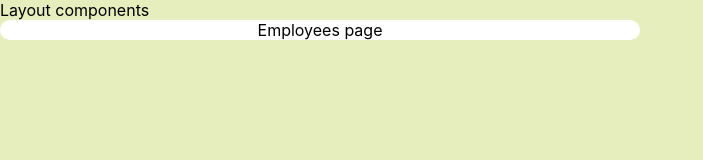
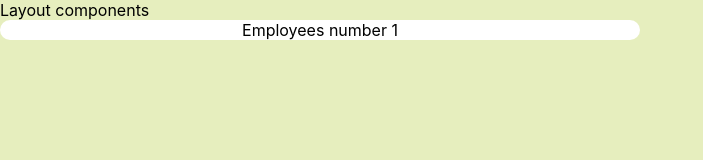
Before and after one commit to corentin-e/edercorentin_14_13102022, a React (Create React App) app: page /employees in a window 1280 px wide. Shown: the top 160 px of the page, without its empty margins (0-703 px from the left). Built offline with nearby package versions, Linux system fonts and the light colour scheme.

Commit message:
[PAIR-PROG] 14-10-22

```diff
--- a/src/App.css
+++ b/src/App.css
@@ -1,5 +1,20 @@
 .App {
   text-align: center;
+}
+
+.child {
+
+  min-height: 200px;
+  min-width: 200px;
+}
+
+.red {
+  background-color: darkred;
+}
+
+
+.dark {
+  background-color: black;
 }
 
 .App-logo {
--- a/src/App.js
+++ b/src/App.js
@@ -2,18 +2,22 @@ import './App.css';
 import { BrowserRouter, Routes, Route } from "react-router-dom";
 import { Home, Employees } from './pages/index';
 import { Layout } from './components'
+import { Provider } from "./hooks/createContext";
 
 function App() {
     return (
         <div>
             <BrowserRouter>
+                <Provider>
                     <Layout>
                         <Routes>
                             <Route path="/" element={<Home />}/>
                             <Route path="employees" element={<Employees />}/>
                         </Routes>
                     </Layout>
+                </Provider>
             </BrowserRouter>
+
         </div>
     );
 }
--- /dev/null
+++ b/src/hooks/createContext.js
@@ -0,0 +1,19 @@
+import React, { createContext, useState } from 'react'
+
+export const Context = createContext()
+
+export const Provider = ({ children }) => {
+  const [data, setData] = useState(1);
+
+  const value = {
+    data,
+    setData,
+  }
+
+
+  return <Context.Provider value={value}>{children}</Context.Provider>
+}
+
+
+export default Context
+// Create Context and export a Provider
--- /dev/null
+++ b/src/hooks/useEmployee.js
@@ -0,0 +1,14 @@
+import { useContext } from 'react'
+
+import employeeContext from './createContext'
+
+const useEmployee = () => {
+  const { data, setData } = useContext(employeeContext)
+
+  return {
+    data,
+    setData,
+  }
+}
+
+export default useEmployee
--- a/src/pages/Employees/Employees.jsx
+++ b/src/pages/Employees/Employees.jsx
@@ -1,9 +1,12 @@
 import './employees.css';
+import useEmployee from "../../hooks/useEmployee";
 
 const Employees = () => {
+    const { data } = useEmployee()
+
     return (
         <div>
-            Employees page
+            Employees number {data}
         </div>
     );
 }
--- a/src/pages/Home/Home.jsx
+++ b/src/pages/Home/Home.jsx
@@ -1,11 +1,25 @@
+import {Link} from "react-router-dom"
 import { Form } from '../../components';
 import './home.css';
 
+import useEmployee from "../../hooks/useEmployee";
+
+
+
+
 const Home = () => {
+    const { setData, data } = useEmployee()
+
+    const add = () => {
+        setData(data + 1)
+    }
+    console.log(data)
+
     return (
         <div>
+            <Link to="employees"> Employees </Link>
             Home page
-            <Form/>
+            <button onClick={add}> +</button>
         </div>
     );
 }
```
Lines whose indentation alone changed are shown as unchanged.
